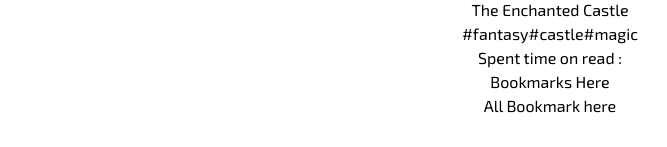
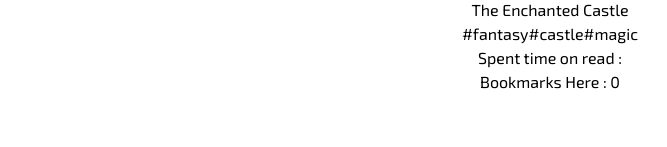
Before and after one commit to mozammal01/react-knowledge-blog, a React (Vite) app: page / in a window 1280 px wide. Shown: the part 3814-3961 px from the top of the page, without its empty margins (90-757 px from the left). After the commit the page ends 3940 px from the top, so only its background shows below. Built offline with nearby package versions, Linux system fonts and the light colour scheme.

Commit message:
Bookmark section doen

```diff
--- a/src/App.jsx
+++ b/src/App.jsx
@@ -1,16 +1,23 @@
+import { useState } from 'react'
 import './App.css'
 import Blogs from './Components/Blogs/Blogs'
 import Bookmarks from './Components/Bookmarks/Bookmarks'
 import Header from './Components/Header/Header'
 
 function App() {
+  const [bookmarks, setBookmarks] = useState([]);
+
+  const handleAddToBookmarks = blog => {
+    const newBookmarks = [...bookmarks, blog];
+    setBookmarks (newBookmarks);
+  }
 
   return (
     <>
       <Header></Header>
       <main className='md:flex'>
-      <Blogs></Blogs>
-      <Bookmarks></Bookmarks>
+        <Blogs handleAddToBookmarks={handleAddToBookmarks}></Blogs>
+        <Bookmarks bookmarks = {bookmarks}></Bookmarks>
       </main>
     </>
   )
--- a/src/Components/Blog/Blog.jsx
+++ b/src/Components/Blog/Blog.jsx
@@ -2,9 +2,8 @@ import PropTypes from 'prop-types';
 import { FaRegBookmark } from "react-icons/fa";
 
 
-const Blog = ({ blog }) => {
+const Blog = ({ blog, handleAddToBookmarks }) => {
   const { title, cover, author, author_img, posted_date, reading_time, hashtags } = blog;
-  console.log(blog);
   return (
     <div className='m-5 border-2 border-gray-600'>
 
@@ -29,7 +28,7 @@ const Blog = ({ blog }) => {
 
         <div className='p-3 text-gray-600 flex items-center '>
           <p>{reading_time} min read </p>
-          <button><FaRegBookmark className='m-2' /></button>
+          <button onClick={() => handleAddToBookmarks(blog)}><FaRegBookmark className='m-2' /></button>
         </div>
 
       </div>
@@ -53,7 +52,8 @@ const Blog = ({ blog }) => {
 };
 
 Blog.propTypes = {
-  blog: PropTypes.object.isRequired
+  blog: PropTypes.object.isRequired,
+  handleAddToBookmarks: PropTypes.func.isRequired
 }
 
 export default Blog;
--- a/src/Components/Blogs/Blogs.jsx
+++ b/src/Components/Blogs/Blogs.jsx
@@ -1,8 +1,9 @@
+import PropTypes from 'prop-types';
 import { useEffect } from "react";
 import { useState } from "react";
 import Blog from "../Blog/Blog";
 
-const Blogs = () => {
+const Blogs = ({ handleAddToBookmarks }) => {
 
   const [blogs, setBlogs] = useState([]);
 
@@ -17,10 +18,18 @@ const Blogs = () => {
     <div className="md:w-2/3 border-2 border-red-400 p-5 m-3">
       <h3 className="text-2xl font-semibold">Blogs : {blogs.length}</h3>
       {
-        blogs.map(blog => <Blog key={blog.id} blog={blog}></Blog>)
+        blogs.map(blog => <Blog
+          key={blog.id}
+          blog={blog}
+          handleAddToBookmarks={handleAddToBookmarks}
+        ></Blog>)
       }
     </div>
   );
 };
 
+Blogs.propTypes = {
+  handleAddToBookmarks: PropTypes.func.isRequired
+}
+
 export default Blogs;
--- a/src/Components/Bookmark/Bookmark.jsx
+++ b/src/Components/Bookmark/Bookmark.jsx
@@ -1,9 +1,15 @@
-const Bookmark = () => {
+import PropTypes from 'prop-types';
+
+const Bookmark = ({ bookmark }) => {
   return (
-    <div>
-      <h3>All Bookmark here</h3>
+    <div className="font-bold py-4 bg-gray-200 border my-4">
+      <h3>{bookmark.title}</h3>
     </div>
   );
 };
 
+Bookmark.propTypes = {
+  bookmark: PropTypes.object.isRequired
+};
+
 export default Bookmark;
--- a/src/Components/Bookmarks/Bookmarks.jsx
+++ b/src/Components/Bookmarks/Bookmarks.jsx
@@ -1,6 +1,7 @@
-import Bookmark from "../Bookmark/Bookmark";
+import PropTypes from 'prop-types';
+import Bookmark from '../Bookmark/Bookmark';
 
-const Bookmarks = () => {
+const Bookmarks = ({ bookmarks }) => {
   return (
     <>
 
@@ -10,8 +11,15 @@ const Bookmarks = () => {
           <p>Spent time on read : <span></span></p>
         </div>
 
-        <p className="font-bold text-2xl">Bookmarks Here</p>
-        <Bookmark></Bookmark>
+        <div>
+          <p className="font-bold text-2xl">Bookmarks Here : {bookmarks.length}</p>
+          {
+            bookmarks.map(bookmark => <Bookmark
+              key={bookmark.id}
+              bookmark={bookmark}
+            ></Bookmark>)
+          }
+        </div>
 
       </div>
 
@@ -19,4 +27,8 @@ const Bookmarks = () => {
   );
 };
 
+Bookmarks.propTypes = {
+  bookmarks: PropTypes.array.isRequired
+}
+
 export default Bookmarks;
```
